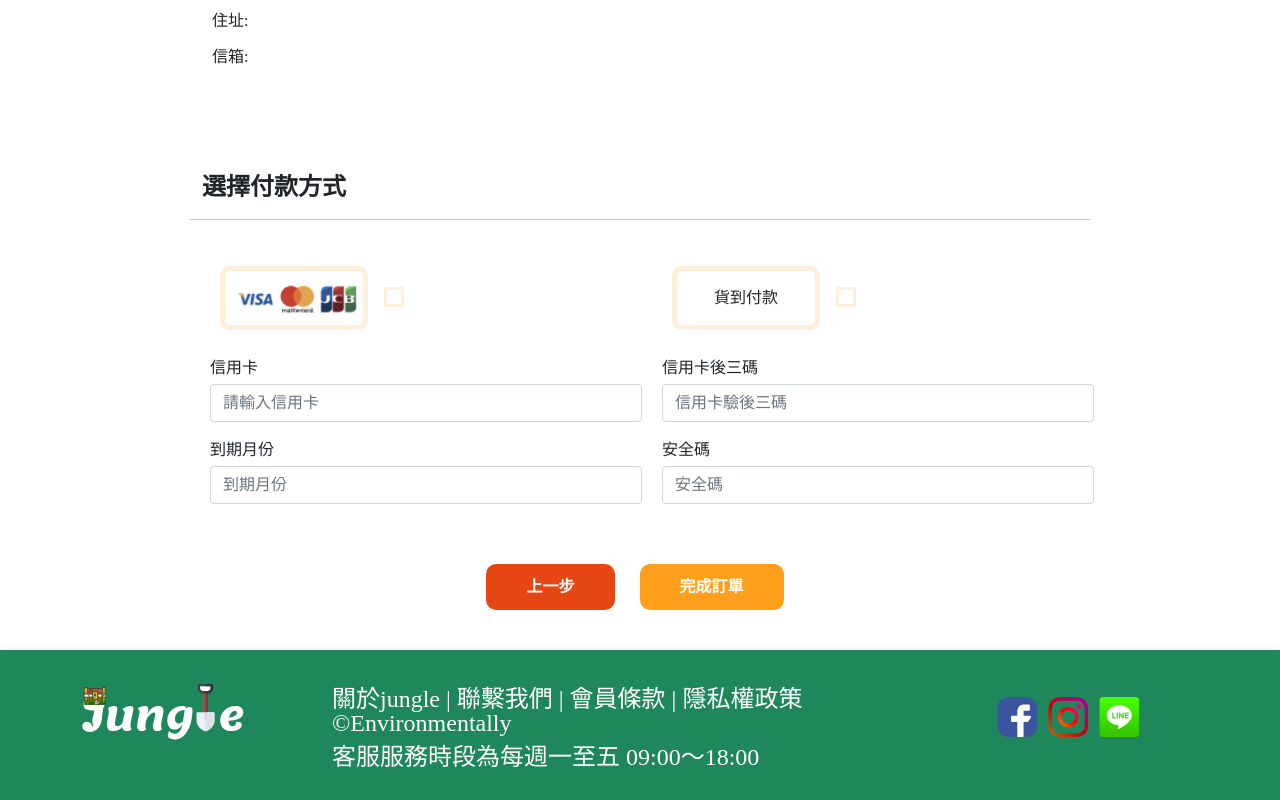
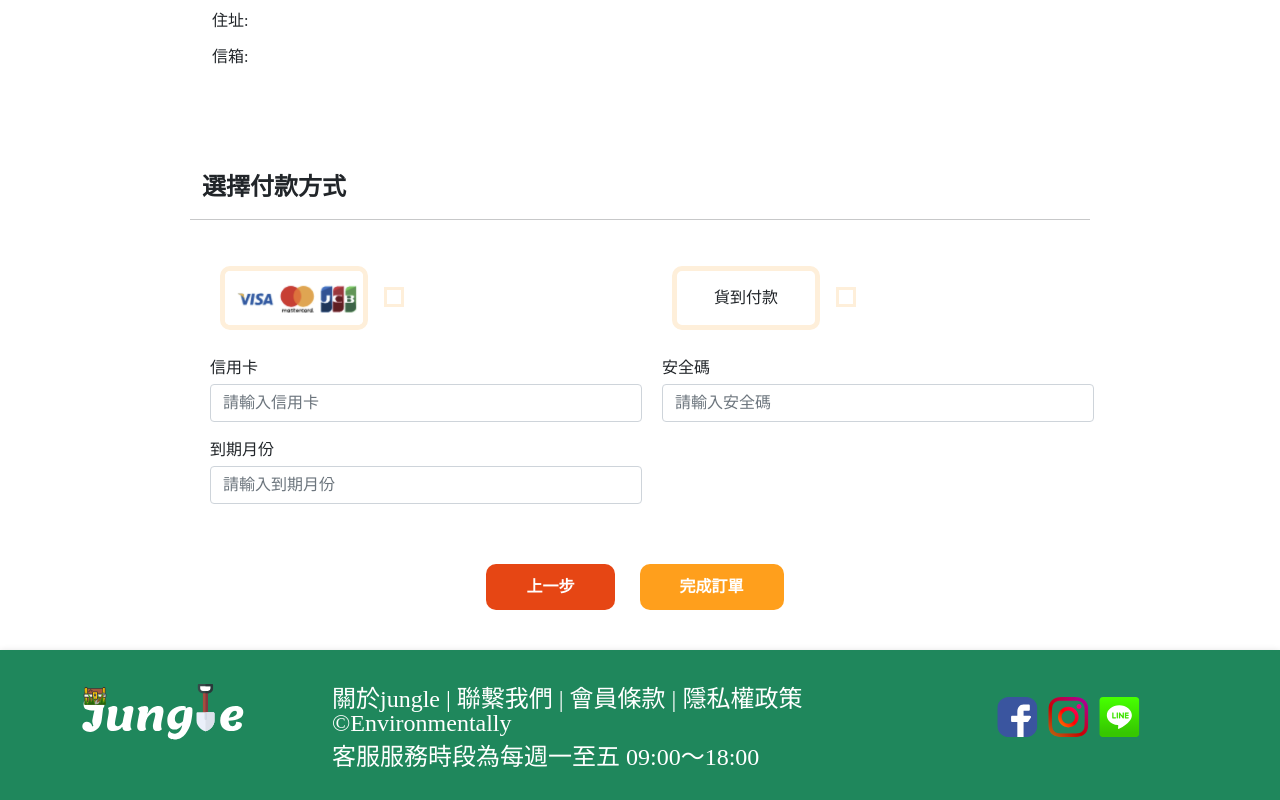
Before and after one commit to ryan55288/Toystore, a Vue app: page /CheckList2 in a window 1280 px wide. Shown: the part 621-1421 px from the top of the page. Built offline with nearby package versions, Linux system fonts and the light colour scheme; what vue-sweetalert2 would draw is missing.

Commit message:
style:增加ico圖、購物步驟內容更新、一翻賞商品文案更新
# Conflicts:
#	src/view/Cart.vue

```diff
--- a/index.html
+++ b/index.html
@@ -20,6 +20,7 @@
       integrity="sha384-DyZ88mC6Up2uqS4h/KRgHuoeGwBcD4Ng9SiP4dIRy0EXTlnuz47vAwmeGwVChigm"
       crossorigin="anonymous"
     />
+    <link rel="icon" href="@/assets/img/title2" type="image/x-icon" />
     <title>Toystore</title>
   </head>
   <body>
--- a/src/view/Cart.vue
+++ b/src/view/Cart.vue
@@ -102,7 +102,8 @@ const removeCartListHandle = () => {
 </script>
 
 <style scoped lang="scss">
-.section6 {
+.section5 {
+  height: 160px;
   .all-button {
     display: flex;
     justify-content: end;
--- a/src/view/CheckList1.vue
+++ b/src/view/CheckList1.vue
@@ -198,6 +198,10 @@ const submitInfo = () => {
   }
   .form-check {
     margin-top: 10px;
+    input {
+      border-radius: 3px;
+      border: rgba(135, 135, 135, 0.612) 1px solid;
+    }
   }
 }
 .section4 {
--- a/src/view/CheckList2.vue
+++ b/src/view/CheckList2.vue
@@ -101,11 +101,9 @@
                 />
               </div>
               <div class="col-md-6">
-                <label for="inputPassword4" class="form-label"
-                  >信用卡後三碼</label
-                >
+                <label for="inputPassword4" class="form-label">安全碼</label>
                 <input
-                  placeholder="信用卡驗後三碼"
+                  placeholder="請輸入安全碼"
                   type="password"
                   class="form-control"
                   id="inputPassword4"
@@ -118,17 +116,7 @@
                   type="text"
                   class="form-control"
                   id="inputAddress"
-                  placeholder="到期月份"
-                  autocomplete="current-password"
-                />
-              </div>
-              <div class="col-md-6">
-                <label for="inputAddress2" class="form-label">安全碼</label>
-                <input
-                  type="text"
-                  class="form-control"
-                  id="inputAddress2"
-                  placeholder="安全碼"
+                  placeholder="請輸入到期月份"
                   autocomplete="current-password"
                 />
               </div>
--- a/src/view/CheckList3.vue
+++ b/src/view/CheckList3.vue
@@ -30,7 +30,7 @@
     </div>
   </section>
 
-  <section class="section6 pt-40 mb-40">
+  <section class="section6">
     <div class="all-button">
       <router-link to="/Center" class="text-decoration-none text-white">
         <button class="btn">回首頁</button>
@@ -55,6 +55,8 @@
   }
 }
 .section6 {
+  padding-top: 50px;
+  height: 195px;
   .all-button {
     display: flex;
     justify-content: center;
--- a/src/view/Newtoy.vue
+++ b/src/view/Newtoy.vue
@@ -383,7 +383,7 @@ export default {
   opacity: 0; /* 初始时设置透明度为 0 */
   transition: opacity 1s; /* 添加渐变效果 */
   h3 {
-    background-color: var(--orange-color2);
+    background-color: #fff;
     width: 610px;
     height: 215px;
     color: var(--green-color1);
--- a/src/view/OneReward.vue
+++ b/src/view/OneReward.vue
@@ -13,7 +13,7 @@
           <div class="container pt-50">
             <div class="row justify-content-center">
               <div class="col-md-12 reel-contant">
-                <h3 class="mt-40">一番賞是什麼？</h3>
+                <h3 class="mt-40">一、一番賞是什麼？</h3>
                 <p>
                   一番賞是來自日文「一番くじ」，是2003年由日本萬代南宮夢（bandai
                   namco）旗下的萬代魂（bandai
```
Also changed, not shown: 1 other file (tests, documents, lock files or other folders).
